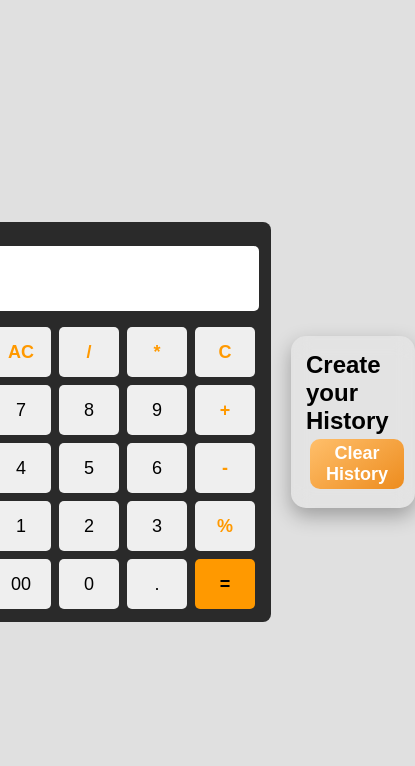
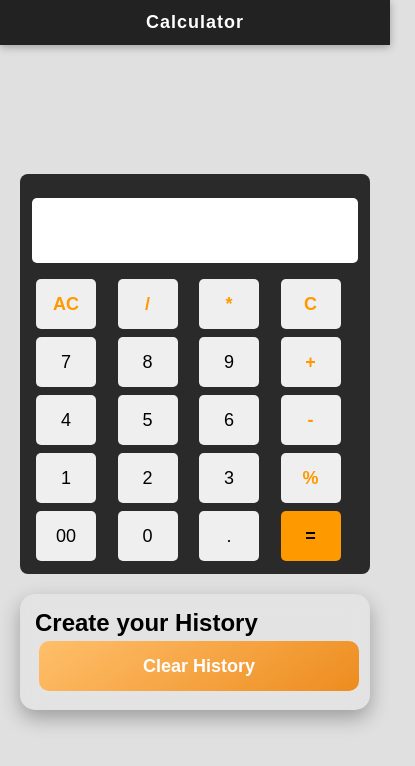
Before and after one commit to Khushi-singh-dev/Calculator-Website, a plain HTML site: page index.html in a window 390 px wide. Shown: the whole page, 415 px wide, since content can reach past the window. Drawn offline with Linux system fonts and the light colour scheme.

Commit message:
Add Heading

```diff
--- a/index.html
+++ b/index.html
@@ -7,6 +7,7 @@
     <link rel="stylesheet" href="style.css" />
   </head>
   <body>
+    <h1 class="title">Calculator</h1>
     <div class="container">
       <input type="text" id="display" readonly />
       <div class="buttons">
--- a/style.css
+++ b/style.css
@@ -11,6 +11,7 @@ body {
   justify-content: center;
   align-items: center;
   height: 100vh;
+  padding: 70px;
 }
 input {
   width: 100%;
@@ -39,6 +40,21 @@ button:hover {
 button:active {
   transform: scale(0.95);
 }
+.title{
+  position: fixed;
+  top: 0;
+  left: 0;
+  width: 100%;
+  background-color: #222;
+  color: white;
+  text-align: center;
+  padding: 15px 0;
+  font-size: 25px;
+  font-weight: bold;
+  letter-spacing: 1px;
+  box-shadow: 0 2px 8px rgba(0,0,0,0.3);
+  z-index: 1000;
+}
 .container {
   padding: 12px;
   background-color: #2a2a2a;
@@ -60,11 +76,12 @@ button:active {
   font-size: 18px;
   font-weight: bold;
 }
+
 #historyContainer {
-    width: 280px;             /* adjust as needed */
-    max-height: 200px;        /* height before scroll */
-    background: rgba(255, 255, 255, 0.1);  /* glassy look */
-    backdrop-filter: blur(10px);           /* blur background */
+    width: 280px;
+    max-height: 1200px;
+    background: rgba(255, 255, 255, 0.1);
+    backdrop-filter: blur(10px);
     border-radius: 15px;
     padding: 15px;
     margin-left: 20px;        /* space from calculator */
@@ -76,7 +93,7 @@ button:active {
 
 #calcHistory {
     flex: 1;
-    overflow-y: auto;          /* scrollable */
+    overflow-y: auto;
     margin-bottom: 10px;
     padding-right: 5px;
 }
@@ -108,3 +125,25 @@ button:active {
     transform: scale(0.98);
     box-shadow: 0 4px 10px rgba(0,0,0,0.5);
 }
+
+@media (max-width:768px) {
+  body {
+    flex-direction: column;
+    padding: 60px 20px 20px 20px;
+
+  }
+  .container {
+    width: 100%;
+    max-width: 400px;
+    margin-bottom: 20px;
+  }
+  #historyContainer {
+    width: 100%;
+    max-width: 400px;
+    margin-left: 0;
+  }
+  .title {
+    font-size: 18px;
+    padding: 12px 0;
+  }
+}
```
